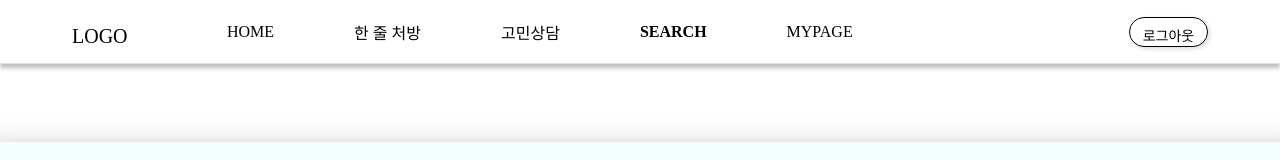
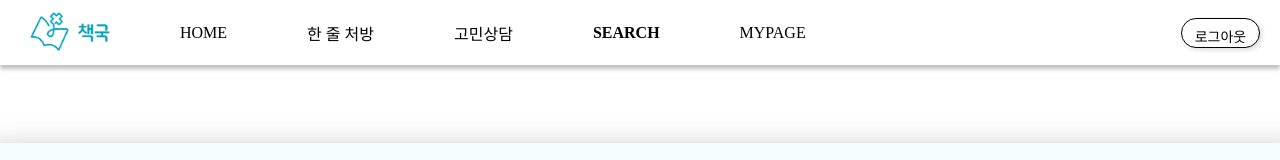
Before and after one commit to kw-bookmedicine/frontend, a React (Create React App) app: page /book-detail in a window 1280 px wide. Shown: the top 160 px of the page. Built offline with nearby package versions, Linux system fonts and the light colour scheme; no server answers; a web font is replaced by a local one.

Commit message:
:art: Design: 헤더에 로고 이미지 추가

```diff
--- a/src/components/Header.js
+++ b/src/components/Header.js
@@ -43,9 +43,14 @@ const Header = () => {
 
 	return (
 		<div className="head">
-			<header>
 			<div className="head_logo">
-					<Link to={'/'}>LOGO</Link>
+				<Link to={'/'}>
+					<img
+						src="/header_logo.png"
+						alt="책국 로고"
+						className="header_logo_img"
+					/>
+				</Link>
 			</div>
 			<nav className="header_list_wrapper">
 				<ul className="header_list">
@@ -121,7 +126,6 @@ const Header = () => {
 					id="home-header-btn"
 				/>
 			</div>
-			</header>
 		</div>
 	);
 };
--- a/src/styles/Header.css
+++ b/src/styles/Header.css
@@ -7,17 +7,28 @@
 }
 
 .head {
+	display: flex;
 	position: sticky;
 	width: 100%;
 	z-index: 100;
 	background-color: hsla(0, 0%, 100%, 0.9);
 	top: 0;
 	box-sizing: border-box;
+	align-items: center;
+	padding: 10px 20px;
+	height: 65px;
+	box-shadow: 0px 4px 4px 0px rgba(0, 0, 0, 0.25);
 }
 
 .head_logo {
-	width: 50px;
-	margin: 10px 25px 0 0;
+	width: 80px;
+	/* margin: 10px 25px 0 0; */
+}
+
+.header_logo_img {
+	width: 100px;
+	height: 40px;
+	object-fit: contain;
 }
 
 .header_list_wrapper {
```
Also changed, not shown: public/header_logo.png (added). Lines whose indentation alone changed are shown as unchanged.
